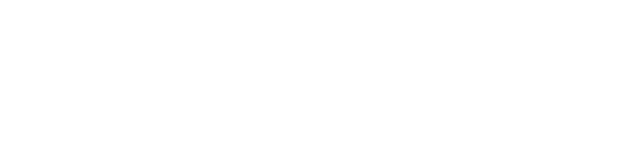
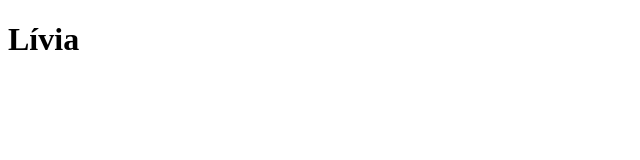
Before and after one commit to liviaclemente/Teste, a plain HTML site: page Site/index.html in a window 1280 px wide. Shown: the whole page, without its empty margins (0-640 px from the left). Drawn offline with Linux system fonts and the light colour scheme.

Commit message:
alteração incial
coloquei h1 como teste.

```diff
--- a/Site/index.html
+++ b/Site/index.html
@@ -6,6 +6,6 @@
     <title>Document</title>
 </head>
 <body>
-
+    <h1>Lívia</h1>
 </body>
 </html>
```
